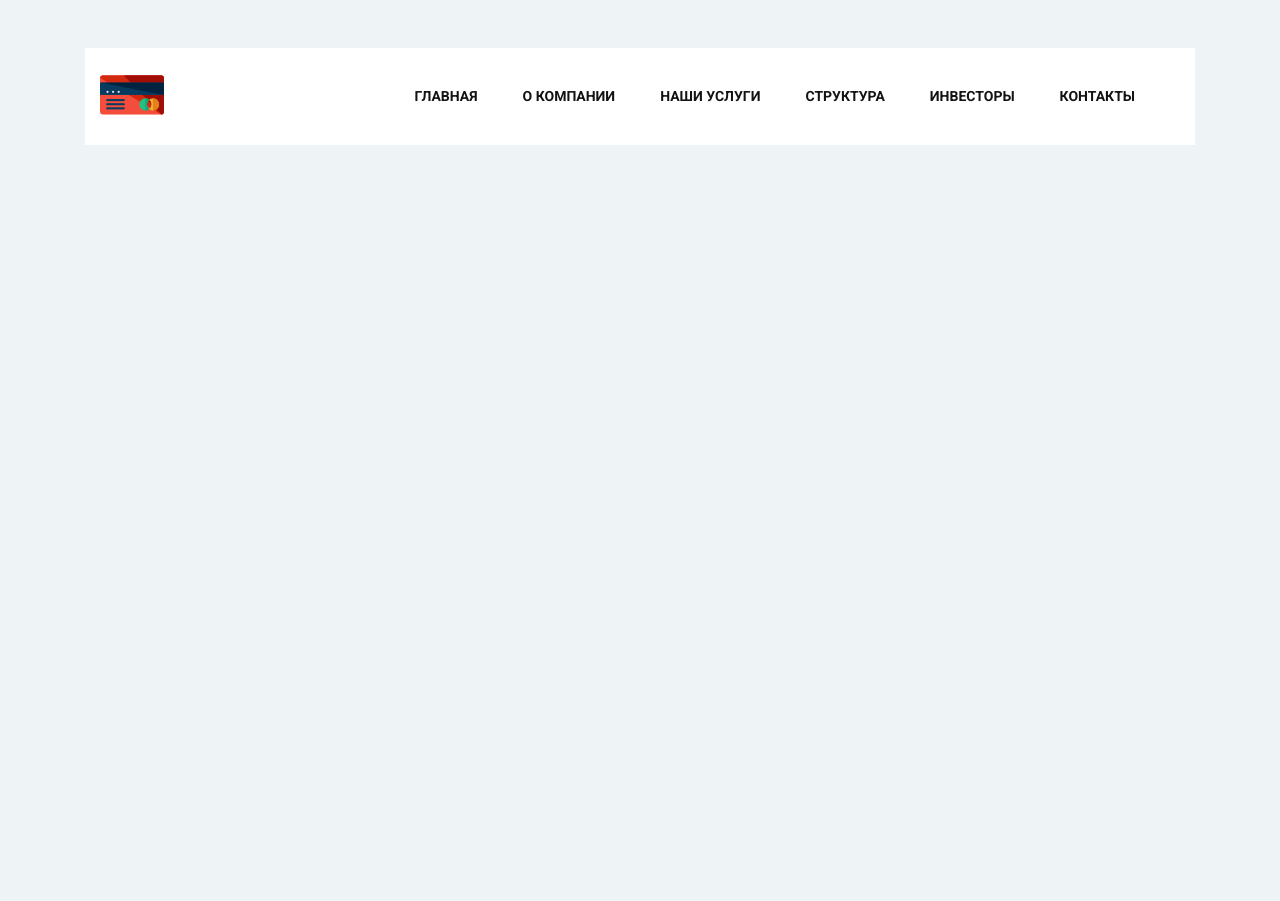
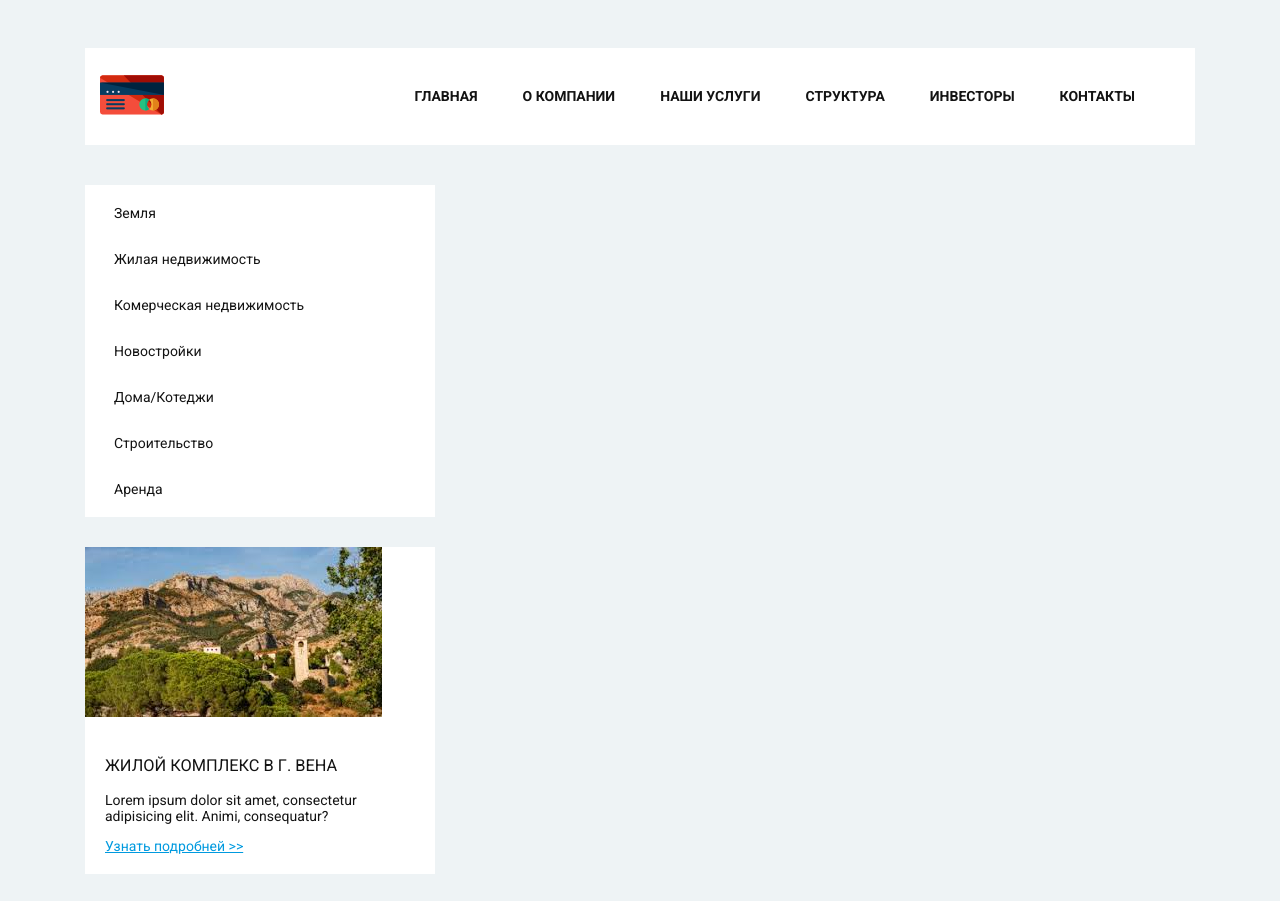
Before and after one commit to RVolskyi/portfolio.github.io, a website: page bild/index.html in a window 1280 px wide. Shown: the top 901 px of the page. Before the commit the page ends 800 px from the top, so only its background shows below. Drawn offline with nearby package versions, Linux system fonts and the light colour scheme.

Commit message:
add left-sidebar

```diff
--- a/bild/index.html
+++ b/bild/index.html
@@ -44,8 +44,54 @@
 		<!-- /.row -->
 	</div>
 	<!-- /.top-nav -->
+
+	<div class="row">
+		<div class="col-md-4">
+			<div class="left-sidebar">
+
+				<ul class="left-sidebar_menu">
+					<li><a href="">Земля</a></li>
+					<li><a href="">Жилая недвижимость</a></li>
+					<li><a href="">Комерческая недвижимость</a></li>
+					<li><a href="">Новостройки</a></li>
+					<li><a href="">Дома/Котеджи</a></li>
+					<li><a href="">Строительство</a></li>
+					<li><a href="">Аренда</a></li>
+				</ul>
+
+				<div class="left-sidebar_object">
+					<img src="img/first_block.jpeg" alt="">
+					 <div class="left-sidebar_object-description">
+						 <h3>Жилой комплекс в г. Вена</h3>
+						  <p>Lorem ipsum dolor sit amet, consectetur adipisicing elit. Animi, consequatur?</p>
+						 <a href="">Узнать подробней >></a>
+					 </div>
+				</div>
+				<!-- /.left-sidebar_object -->
+
+				<div class="left-sidebar_object">
+					<img src="img/second_block.jpeg" alt="">
+					<div class="left-sidebar_object-description">
+						<h3>Жилой комплекс в г. Вена</h3>
+						<p>Lorem ipsum dolor sit amet, consectetur adipisicing elit. Animi, consequatur?</p>
+						<a href="">Узнать подробней >></a>
+					</div>
+				</div>
+				<!-- /.left-sidebar_object -->
+
+
+			</div> <!-- /.left-sidebar -->
+		</div>
+		<!-- /.col-md-4 -->
+		<div class="col-md-8">
+
+		</div>
+		<!-- /.col-md-8 -->
+	</div>
+	<!-- /.row -->
+
 </div>
-<!-- /.conteiner -->
+<!-- /.container -->
 
 
 
--- a/bild/sass/main.sass
+++ b/bild/sass/main.sass
@@ -35,3 +35,41 @@ body
             text-decoration
             &::after
               transform: translateY(40px) scale(1)
+
+  .left-sidebar
+     margin-top: 40px
+     &_menu
+       background-color: $white
+       list-style: none
+       padding: 0
+       li
+         -webkit-transition: all 0.15s
+         -moz-transition: all 0.15s
+         -ms-transition: all 0.15s
+         -o-transition: all 0.15s
+         transition: all 0.15s
+         &:first-child
+          a
+            padding-top: 20px
+         &:last-child
+          a
+            padding-bottom: 20px
+         &:hover
+            background-color: $active-color
+            a
+             color: $white
+       a
+         display: block
+         padding: 15px 29px
+         text-decoration: none
+         color: $dark
+     &_object
+       background-color: $white
+       margin-top: 30px
+       &-description
+         padding: 20px
+         h3
+           text-transform: uppercase
+           font-weight: 400
+         a
+           color: $active-color
```
Also changed, not shown: bild/css/main.css, bild/img/first_block.jpeg (added), bild/img/imagesd.jpeg (added), bild/img/second_block.jpeg (added).
